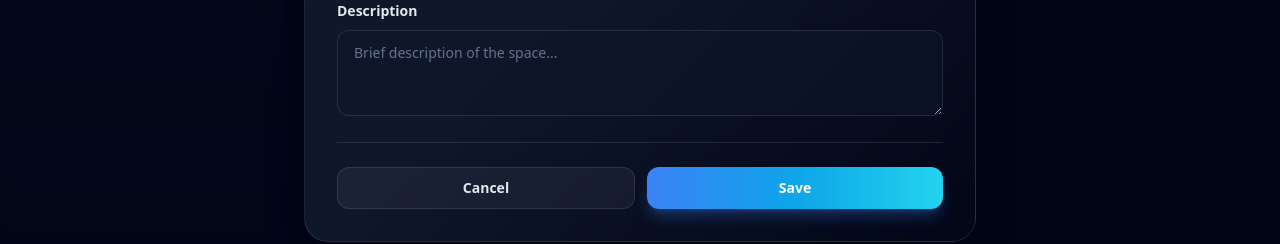
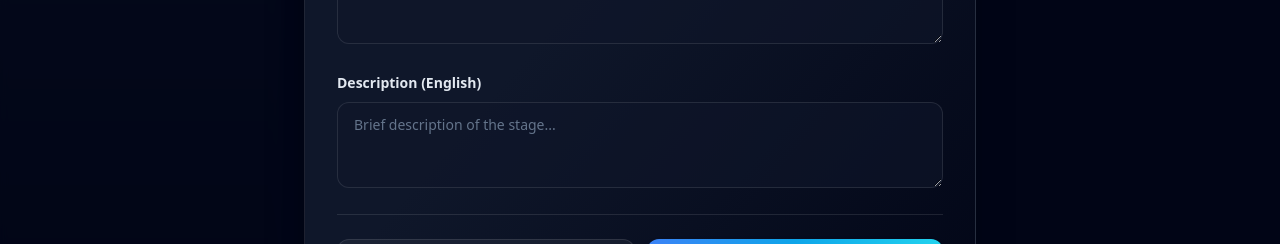
Before and after one commit to Pachix-Dev/dashboard-igeco, a Next.js app: page /en/dashboard/programa in a window 1280 px wide. Both pictures are taken after a click on the button "Add Stage". Shown: the part 475-719 px from the top of the page. Built offline with nearby package versions, Linux system fonts and the light colour scheme; no server answers; the database is empty.

Commit message:
feat: Add English description support to escenarios, update related components and database schema

```diff
--- a/src/app/api/programa/route.ts
+++ b/src/app/api/programa/route.ts
@@ -3,15 +3,15 @@ import db from '@/lib/db';
 
 export async function POST(req: Request) {
     try {
-        const { name, feria } = await req.json();
+        const { name, feria, description, description_eng } = await req.json();
 
         if (!name || !feria) {
             return NextResponse.json({ message: 'Nombre y feria son requeridos' }, { status: 400 });
         }
 
         await db.query(
-            'INSERT INTO escenarios (name, feria) VALUES (?, ?)',
-            [name, feria]
+            'INSERT INTO escenarios (name, feria, description, description_eng) VALUES (?, ?, ?, ?)',
+            [name, feria, description || null, description_eng || null]
         );
 
         return NextResponse.json({ message: 'Escenario creado' }, { status: 201 });
--- a/src/components/programa/GestionEscenarios.tsx
+++ b/src/components/programa/GestionEscenarios.tsx
@@ -39,6 +39,7 @@ export function GestionEscenarios({ escenarios, onUpdate }: Props) {
         name: '',
         feria: 'ECOMONDO MEXICO',
         description: '',
+        description_eng: '',
         location: '',
         capacity: undefined,
       })
@@ -263,6 +264,18 @@ export function GestionEscenarios({ escenarios, onUpdate }: Props) {
                 />
               </div>
 
+              <div className='space-y-2'>
+                <label className='text-sm font-semibold text-slate-200'>
+                  {t('form.descriptionEn')}
+                </label>
+                <textarea
+                  {...register('description_eng')}
+                  rows={3}
+                  className='w-full rounded-xl border border-white/10 bg-slate-900/60 px-4 py-3 text-sm text-white placeholder-slate-500 transition focus:border-blue-400/60 focus:outline-none'
+                  placeholder={t('form.descriptionEnPlaceholder')}
+                />
+              </div>
+
               <div className='flex gap-3 border-t border-white/10 pt-6'>
                 <button
                   type='button'
--- a/src/lib/actions/programa.ts
+++ b/src/lib/actions/programa.ts
@@ -7,13 +7,14 @@ import type { Escenario, ProgramaDia, Conferencia } from '@/types/programa';
 // Listados
 export async function getEscenarios(): Promise<Escenario[]> {
   const [rows] = await db.query<any[]>(
-    'SELECT id, name, feria, description, location, capacity, active, created_at, updated_at FROM escenarios ORDER BY id DESC'
+    'SELECT id, name, feria, description, description_eng, location, capacity, active, created_at, updated_at FROM escenarios ORDER BY id DESC'
   );
   return rows.map((r) => ({
     id: r.id,
     name: r.name,
     feria: r.feria ?? undefined,
     description: r.description ?? undefined,
+    description_eng: r.description_eng ?? undefined,
     location: r.location ?? undefined,
     capacity: r.capacity ?? undefined,
     active: !!r.active,
@@ -84,18 +85,18 @@ export async function getConferenciaById(id: number): Promise<any | null> {
 }
 
 // Escenarios CRUD
-export async function addEscenario(data: { name: string; feria: string; description?: string; location?: string; capacity?: number }) {
-  const { name, feria, description, location, capacity } = data;
+export async function addEscenario(data: { name: string; feria: string; description?: string; description_eng?: string; location?: string; capacity?: number }) {
+  const { name, feria, description, description_eng, location, capacity } = data;
   if (!name || !feria) return { success: false, error: 'El nombre y la feria son requeridos' };
-  await db.query('INSERT INTO escenarios (name, feria, description, location, capacity, active) VALUES (?, ?, ?, ?, ?, 1)', [name, feria, description || null, location || null, capacity || null]);
+  await db.query('INSERT INTO escenarios (name, feria, description, description_eng, location, capacity, active) VALUES (?, ?, ?, ?, ?, ?, 1)', [name, feria, description || null, description_eng || null, location || null, capacity || null]);
   revalidatePath('/[locale]/dashboard/programa', 'page');
   return { success: true };
 }
 
-export async function updateEscenario(id: number, data: { name: string; feria: string; description?: string; location?: string; capacity?: number; active?: boolean }) {
-  const { name, feria, description, location, capacity, active } = data;
+export async function updateEscenario(id: number, data: { name: string; feria: string; description?: string; description_eng?: string; location?: string; capacity?: number; active?: boolean }) {
+  const { name, feria, description, description_eng, location, capacity, active } = data;
   if (!name || !feria) return { success: false, error: 'El nombre y la feria son requeridos' };
-  await db.query('UPDATE escenarios SET name = ?, feria = ?, description = ?, location = ?, capacity = ?, active = ? WHERE id = ?', [name, feria, description || null, location || null, capacity || null, active ? 1 : 0, id]);
+  await db.query('UPDATE escenarios SET name = ?, feria = ?, description = ?, description_eng = ?, location = ?, capacity = ?, active = ? WHERE id = ?', [name, feria, description || null, description_eng || null, location || null, capacity || null, active ? 1 : 0, id]);
   revalidatePath('/[locale]/dashboard/programa', 'page');
   return { success: true };
 }
--- a/src/lib/db.ts
+++ b/src/lib/db.ts
@@ -75,13 +75,14 @@ import type { Escenario as ProgramaEscenario, ProgramaDia as ProgramaDiaType } f
 export async function fetchProgramaEscenarios(): Promise<ProgramaEscenario[]> {
     try {
         const [rows] = await db.query<any[]>(
-            'SELECT id, name, feria, description, location, capacity, active, created_at, updated_at FROM escenarios'
+            'SELECT id, name, feria, description, description_eng, location, capacity, active, created_at, updated_at FROM escenarios'
         );
         return rows.map((r) => ({
             id: r.id,
             name: r.name,
             feria: r.feria ?? undefined,
             description: r.description ?? undefined,
+            description_eng: r.description_eng ?? undefined,
             location: r.location ?? undefined,
             capacity: r.capacity ?? undefined,
             active: !!r.active,
--- a/src/messages/en.json
+++ b/src/messages/en.json
@@ -725,6 +725,8 @@
         "selectFeria": "Select a trade show",
         "description": "Description",
         "descriptionPlaceholder": "Brief description of the space...",
+        "descriptionEn": "Description (English)",
+        "descriptionEnPlaceholder": "Brief description of the stage...",
         "location": "Location",
         "locationPlaceholder": "e.g.: Floor 1, North Wing",
         "capacity": "Capacity",
--- a/src/messages/es.json
+++ b/src/messages/es.json
@@ -726,6 +726,8 @@
         "selectFeria": "Selecciona una feria",
         "description": "Descripción",
         "descriptionPlaceholder": "Breve descripción del espacio...",
+        "descriptionEn": "Descripción (Inglés)",
+        "descriptionEnPlaceholder": "Brief description of the stage...",
         "location": "Ubicación",
         "locationPlaceholder": "Ej: Piso 1, Ala Norte",
         "capacity": "Capacidad",
--- a/src/messages/it.json
+++ b/src/messages/it.json
@@ -725,6 +725,8 @@
         "selectFeria": "Seleziona una fiera",
         "description": "Descrizione",
         "descriptionPlaceholder": "Breve descrizione dello spazio...",
+        "descriptionEn": "Descrizione (Inglese)",
+        "descriptionEnPlaceholder": "Breve descrizione dello scenario in inglese...",
         "location": "Ubicazione",
         "locationPlaceholder": "Es: Piano 1, Ala Nord",
         "capacity": "Capacità",
--- a/src/types/programa.ts
+++ b/src/types/programa.ts
@@ -10,6 +10,7 @@ export interface Escenario {
   name: string
   feria?: FeriaName
   description?: string
+  description_eng?: string
   location?: string
   capacity?: number
   active: boolean
@@ -94,6 +95,7 @@ export interface EscenarioForm {
   name: string
   feria: FeriaName
   description?: string
+  description_eng?: string
   location?: string
   capacity?: number
 }
```
Also changed, not shown: 1 other file (tests, documents, lock files or other folders).
